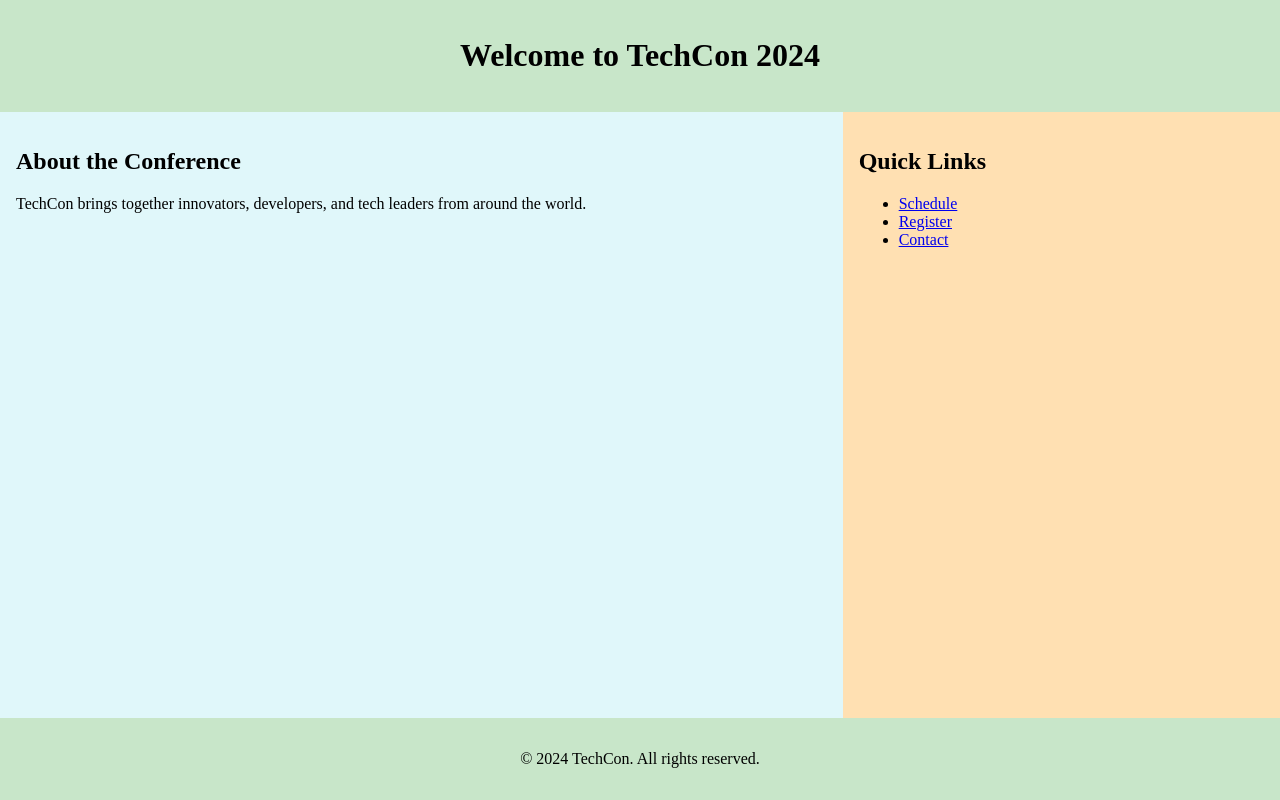
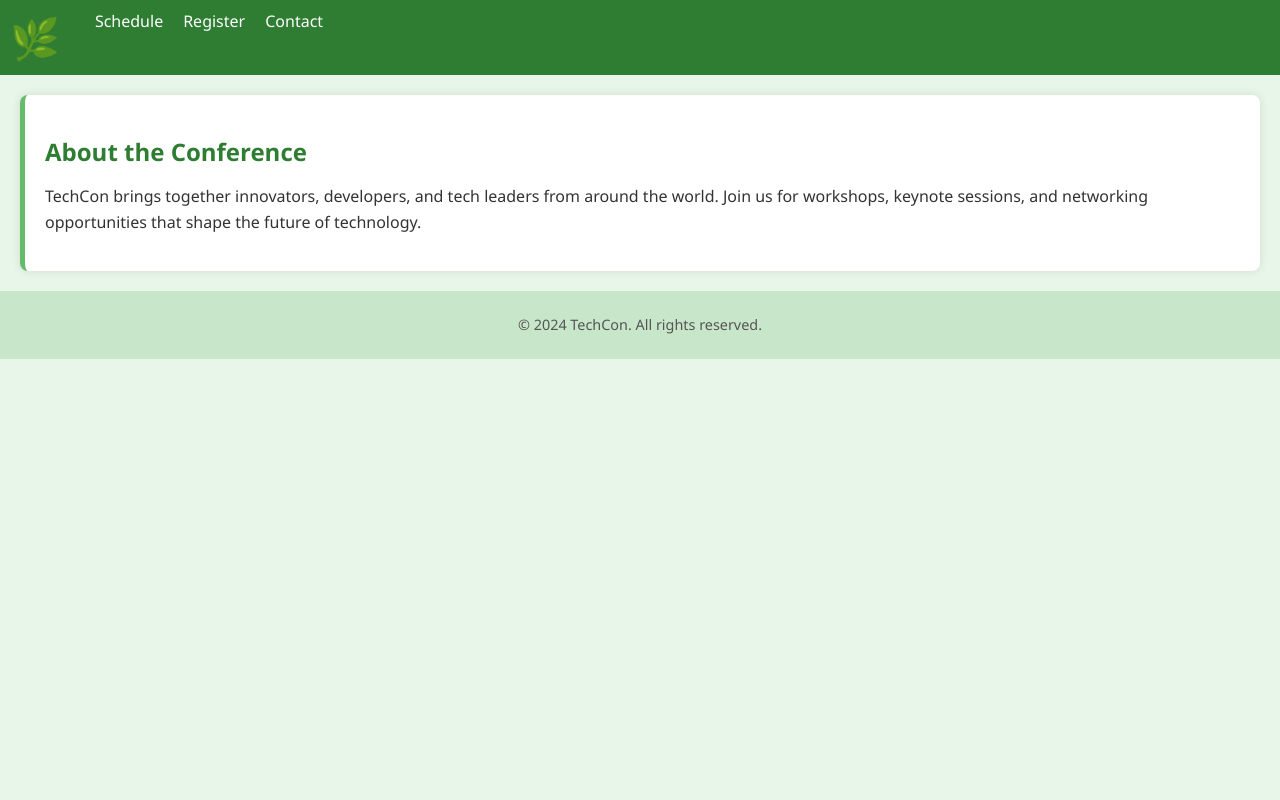
Before and after one commit to chrisriecen-pixel/alx_html_css, a plain HTML site: page css_basic/index.html in a window 1280 px wide. Drawn offline with Linux system fonts and the light colour scheme.

Commit message:
Update styling and add leaf logo for Task 3

```diff
--- a/css_basic/index.html
+++ b/css_basic/index.html
@@ -1,36 +1,34 @@
 <!DOCTYPE html>
 <html lang="en">
 <head>
-  <meta charset="UTF-8">
-  <meta name="viewport" content="width=device-width, initial-scale=1.0">
+  <meta charset="UTF-8" />
+  <meta name="viewport" content="width=device-width, initial-scale=1.0" />
   <title>TechCon 2024</title>
-  <link href="base.css" rel="stylesheet">
-  <link href="styles.css" rel="stylesheet">
+  <link rel="stylesheet" href="styles.css" />
 </head>
-<body class="works_on_smartphone">
+<body>
 
   <header>
-    <h1>Welcome to TechCon 2024</h1>
+    <ul>
+      <li class="logo">&#127807;</li> <!-- Leaf icon -->
+      <li><a href="#">Schedule</a></li>
+      <li><a href="#">Register</a></li>
+      <li><a href="#">Contact</a></li>
+    </ul>
   </header>
 
   <main>
     <article>
       <h2>About the Conference</h2>
-      <p>TechCon brings together innovators, developers, and tech leaders from around the world.</p>
+      <p>
+        TechCon brings together innovators, developers, and tech leaders from around the world.
+        Join us for workshops, keynote sessions, and networking opportunities that shape the future of technology.
+      </p>
     </article>
-
-    <aside>
-      <h2>Quick Links</h2>
-      <ul>
-        <li><a href="schedule.html">Schedule</a></li>
-        <li><a href="register.html">Register</a></li>
-        <li><a href="contact.html">Contact</a></li>
-      </ul>
-    </aside>
   </main>
 
   <footer>
-    <p>&copy; 2024 TechCon. All rights reserved.</p>
+    <p>© 2024 TechCon. All rights reserved.</p>
   </footer>
 
 </body>
--- a/css_basic/styles.css
+++ b/css_basic/styles.css
@@ -1,32 +1,72 @@
+/* General page styling */
 body {
-  display: flex;
-  flex-direction: column;
-  height: 100vh;
+  background-color: #e8f5e9; /* Soft green tint */
+  font-family: 'Segoe UI', sans-serif;
+  color: #333;
   margin: 0;
+  padding: 0;
 }
 
-main {
-  display: flex;
-  flex-direction: row;
-  flex: auto;
+/* Header styling */
+header {
+  background-color: #2e7d32; /* Deep green */
+  padding: 10px;
 }
 
-article {
-  flex: 2;
-  overflow-y: auto;
-  background-color: #e0f7fa;
-  padding: 1rem;
+header ul {
+  display: flex;
+  list-style: none;
+  margin: 0;
+  padding: 0;
 }
 
-aside {
-  flex: 1;
-  overflow-y: auto;
-  background-color: #ffe0b2;
-  padding: 1rem;
+header li {
+  margin-right: 20px;
 }
 
-header, footer {
+/* Logo styling */
+.logo {
+  font-size: 2.5rem;
+  font-weight: bold;
+  color: #ffffff;
+  padding-right: 15px;
+}
+
+/* Link styling */
+a {
+  color: #ffffff;
+  text-decoration: none;
+  font-weight: 500;
+}
+
+a:hover {
+  text-decoration: underline;
+}
+
+/* Article styling */
+article {
+  background-color: #ffffff;
+  padding: 20px;
+  margin: 20px;
+  border-radius: 8px;
+  box-shadow: 0 0 10px rgba(0,0,0,0.1);
+  border-left: 5px solid #66bb6a; /* Leafy accent */
+}
+
+article h2 {
+  color: #2e7d32;
+  margin-bottom: 10px;
+}
+
+article p {
+  line-height: 1.6;
+}
+
+/* Footer styling */
+footer {
+  text-align: center;
+  padding: 10px;
   background-color: #c8e6c9;
-  padding: 1rem;
-  text-align: center;
+  font-size: 0.9rem;
+  color: #555;
 }
```
